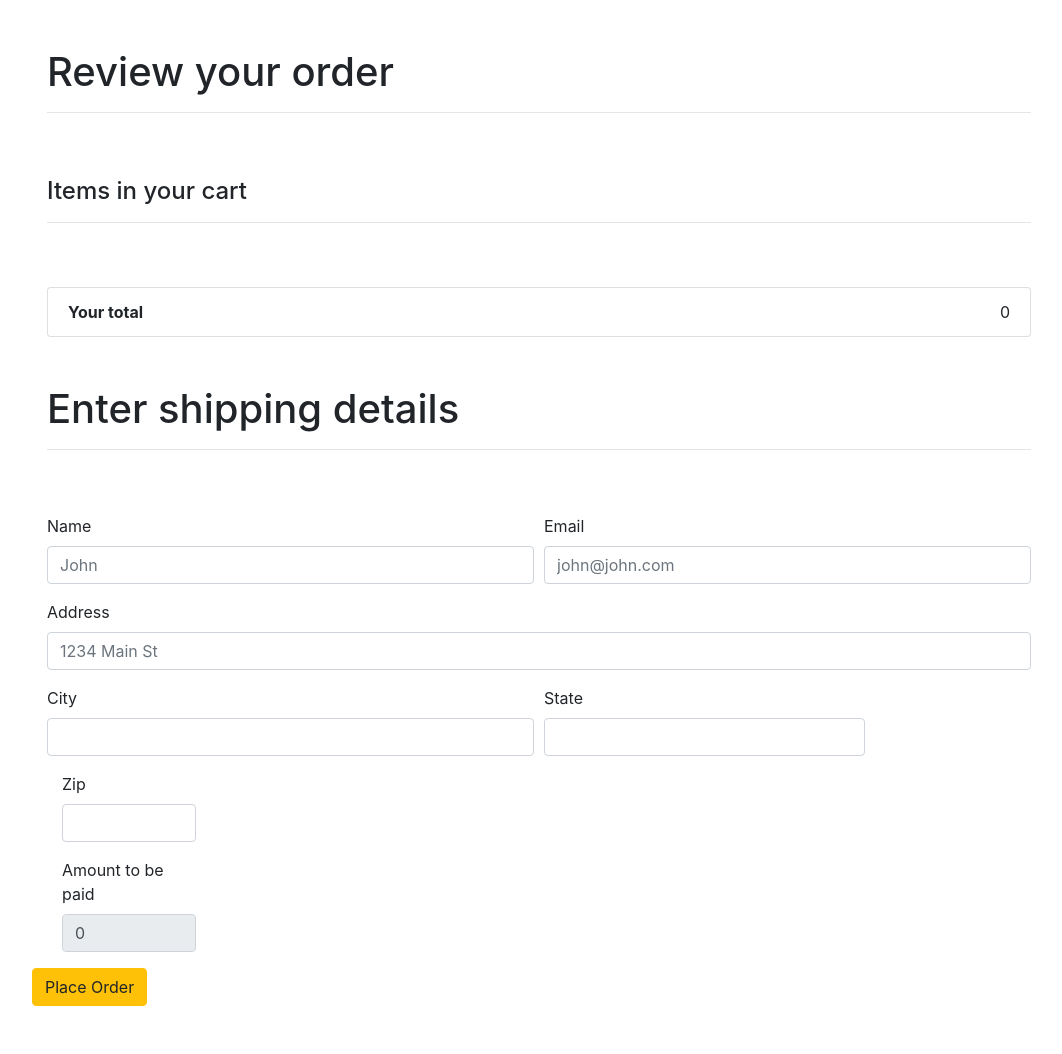
After one commit to Sourabh-Kumar7/smartShop, a Django app: page /checkout/ in a window 1280 px wide. The commit adds this page. Shown: the whole page, without its empty margins (101-1163 px from the left). Run offline with Django 4.2, Linux system fonts and the light colour scheme; some libraries are stand-ins or nearby versions.

Commit message:
Creating ShopEasy Web Application

```diff
--- /dev/null
+++ b/smartshop/shop/templates/shop/checkout.html
@@ -0,0 +1,112 @@
+<!DOCTYPE html>
+<html lang="en">
+<head>
+    <script src="https://code.jquery.com/jquery-3.4.1.min.js" integrity="sha256-CSXorXvZcTkaix6Yvo6HppcZGetbYMGWSFlBw8HfCJo=" crossorigin="anonymous"></script>
+    <meta charset="UTF-8">
+    <meta name="viewport" content="width=device-width, initial-scale=1.0">
+    <meta http-equiv="X-UA-Compatible" content="ie=edge">
+    <link rel="stylesheet" href="https://stackpath.bootstrapcdn.com/bootstrap/4.3.1/css/bootstrap.min.css" integrity="sha384-ggOyR0iXCbMQv3Xipma34MD+dH/1fQ784/j6cY/iJTQUOhcWr7x9JvoRxT2MZw1T" crossorigin="anonymous">
+    <title>Document</title>
+</head>
+<body>
+   <div class="container">
+    <div class="row m-5">
+      <div class="col-md-12">
+        <h1>Review your order</h1>
+        <hr>
+      </div>
+    </div>
+    <div class="row m-5">
+      <div class="col-md-12">
+        <h4>Items in your cart</h4>
+        <hr>
+      </div>
+    </div>
+      <div class="row m-5">
+        <div class="col-md-12">
+            <ul class="list-group" id="item_list">
+
+            </ul>
+    </div>
+</div>
+
+<div class="row m-5">
+<div class="col-md-12">
+<h1>Enter shipping details</h1>
+<hr>
+</div>
+</div>
+<div class="row m-5">
+  <div class="col-md-12">
+      <form method="POST" >
+        {% csrf_token %}
+            <input type="hidden" id="items" name="items">
+          <div class="form-row">
+            <div class="form-group col-md-6">
+              <label for="inputEmail4">Name</label>
+              <input id="name" name="name" type="text" class="form-control" id="inputEmail4" placeholder="John">
+            </div>
+            <div class="form-group col-md-6">
+              <label for="inputPassword4">Email</label>
+              <input id="email" name="email" type="text" class="form-control" id="inputPassword4" placeholder="john@john.com">
+            </div>
+          </div>
+          <div class="form-group">
+            <label for="inputAddress">Address</label>
+            <input id="address" name="address" type="text" class="form-control" id="inputAddress" placeholder="1234 Main St">
+          </div>
+          <div class="form-row">
+            <div class="form-group col-md-6">
+              <label for="inputCity">City</label>
+              <input id="city" name="city" type="text" class="form-control" id="inputCity">
+            </div>
+            <div class="form-group col-md-4">
+              <label for="inputState">State</label>
+              <input id="state" name="state" type="text" class="form-control" id="inputCity">
+
+            </div>
+        </div>
+        <div class="form-group col-md-2">
+          <label for="inputZip">Zip</label>
+          <input id="zipcode" name="zipcode" type="text" class="form-control" id="inputZip">
+        </div>
+        <div class="form-group col-md-2">
+          <label for="inputZip">Amount to be paid</label>
+          <input readonly="" type="text" class="form-control" id="total" name="total">
+        </div>
+      </div>
+
+      <button type="submit" class="btn btn-warning">Place Order</button>
+    </form>
+
+</div>
+
+</div>
+</div>
+</body>
+<script type="text/javascript">
+    if(localStorage.getItem('cart')==null){
+      var cart ={};
+    }
+    else{
+      cart = JSON.parse(localStorage.getItem('cart'));
+    }
+    let total = 0;
+    for(item in cart){
+      let name = cart[item][1];
+      let quantity = cart[item][0];
+      let price = cart[item][2];
+      total = total + cart[item][2];
+      itemString = `  <li class="list-group-item d-flex justify-content-between align-items-center">${quantity} of  ${name}     <span class="badge badge-warning badge-pill">${price}</span></li>`;
+
+ $('#item_list').append(itemString);
+
+
+}
+totalPrice = ` <li class ="list-group-item d-flex justify-content-between align-items-center"><b>Your total</b>
+  ${total}</li> `
+$('#total').val(total);
+$('#item_list').append(totalPrice);
+$('#items').val(JSON.stringify(cart));
+</script>
+</html>
--- a/smartshop/shop/views.py
+++ b/smartshop/shop/views.py
@@ -1,24 +1,38 @@
 from django.shortcuts import render
-from .models import Product
+from .models import Products,Order
 from django.core.paginator import Paginator
-
 # Create your views here.
 
 def index(request):
-    product_objects =  Product.objects.all()
-    #search code
-    item_name = request.GET.get('item-name')
-    if item_name != ' ' and item_name is not None:
-         product_objects =  Product.objects.filter(title__icontains=item_name)
+    product_objects = Products.objects.all()
 
-    #paginator code
-    paginator = Paginator(product_objects, 4)
+    item_name = request.GET.get('item_name')
+    if item_name != '' and item_name is not None:
+        product_objects = product_objects.filter(title__icontains=item_name)
+
+    paginator = Paginator(product_objects,4)
     page = request.GET.get('page')
     product_objects = paginator.get_page(page)
-    return render(request,'shop/index.html', {'product_objects':product_objects})
+
+    return render(request,'shop/index.html',{'product_objects':product_objects})
 
 
-def detail(request, id):
+def detail(request,id):
+    product_object = Products.objects.get(id=id)
+    return render(request,'shop/detail.html',{'product_object':product_object})
 
-     product_object = Product.objects.get(id=id)
-     return render(request, 'shop/detail.html', {'product_object':product_object})
+def checkout(request):
+
+    if request.method == "POST":
+        items = request.POST.get('items','')
+        name = request.POST.get('name',"")
+        email = request.POST.get('email',"")
+        address = request.POST.get('address',"")
+        city = request.POST.get('city',"")
+        state =request.POST.get('state',"")
+        zipcode = request.POST.get('zipcode',"")
+        total = request.POST.get('total',"")
+        order = Order(items=items,name=name,email=email,address=address,city=city,state=state,zipcode=zipcode,total=total)
+        order.save()
+
+    return render(request,'shop/checkout.html')
--- a/smartshop/smartshop/urls.py
+++ b/smartshop/smartshop/urls.py
@@ -20,7 +20,8 @@ from shop import views
 
 
 urlpatterns = [
-    path("admin/", admin.site.urls),
-    path('',views.index,name="index"),
-    path('<int:id>/',views.detail,name="detail"),
+    path('admin/', admin.site.urls),
+    path('',views.index,name='index'),
+    path('<int:id>/',views.detail,name='detail'),
+    path('checkout/',views.checkout,name='checkout'),
 ]
```
Also changed, not shown: smartshop/shop/admin.py (+5 -2 lines), smartshop/shop/models.py (+14 -2 lines), smartshop/shop/templates/shop/detail.html (+22 -35 lines), smartshop/shop/templates/shop/index.html (+74 -36 lines), smartshop/db.sqlite3, smartshop/shop/migrations/0001_initial.py, smartshop/shop/migrations/0002_rename_products_product.py (deleted), 4 other files.
